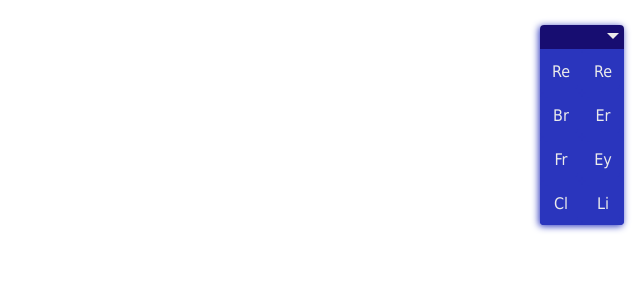
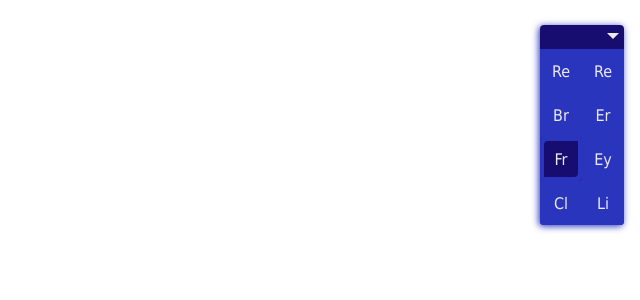
Before and after one commit to timmalstead/realchemy, a React app: page / in a window 1280 px wide. Shown: the top 300 px of the page, without its empty margins (640-1280 px from the left). Built offline with nearby package versions, Linux system fonts and the light colour scheme.

Commit message:
adds visible tool selection to toolbar separate from drawing tool options

```diff
--- a/src/@types/jsx.d.ts
+++ b/src/@types/jsx.d.ts
@@ -4,5 +4,6 @@ declare module "react" {
   interface HTMLAttributes<T> {
     isDragging?: boolean
     isCollapsed?: boolean
+    isToolSelected?: boolean
   }
 }
--- a/src/@types/props.d.ts
+++ b/src/@types/props.d.ts
@@ -1,5 +1,5 @@
 import { MutableRefObject, SetStateAction, Dispatch } from "react"
-import { drawingOptions } from "./objects"
+import { drawingOptions, toolbarState, toolbarStateAction } from "./objects"
 
 export interface canvasLogic {
   innerWidth: number
@@ -19,4 +19,6 @@ export interface appToCanvas {
 
 export interface toolbarToTool extends appToToolbar {
   isCollapsed: boolean
+  toolbarStateObject: toolbarState
+  dispatchToolbarState: Dispatch<toolbarStateAction>
 }
--- a/src/Components/Tool/index.tsx
+++ b/src/Components/Tool/index.tsx
@@ -1,17 +1,19 @@
-import React, { FC, ReactElement, useState, useEffect } from "react"
+import React, { FC, ReactElement, useState } from "react"
 import { ToolSquare, NamePopUp } from "./style"
 import { componentOption } from "../../@types/objects"
 import { toolbarToTool } from "../../@types/props"
+import { toolbarReducerTypes } from "../../@types/literals"
 
 const Tool: FC<componentOption & toolbarToTool> = ({
   name,
+  reducerType,
   tabIndex,
   setToolOptions,
   isCollapsed,
+  toolbarStateObject,
+  dispatchToolbarState,
 }: componentOption & toolbarToTool): ReactElement => {
   const [nameModal, showNameModal] = useState<boolean>(false)
-
-  useEffect(() => () => clearTimeout(timeout), [])
 
   let timeout: number
 
@@ -29,7 +31,11 @@ const Tool: FC<componentOption & toolbarToTool> = ({
     <ToolSquare
       onMouseEnter={startCountdown}
       onMouseLeave={clearCountdown}
+      onClick={() =>
+        dispatchToolbarState({ type: reducerType as toolbarReducerTypes })
+      }
       tabIndex={tabIndex}
+      isToolSelected={toolbarStateObject[reducerType as toolbarReducerTypes]}
     >
       {nameModal ? <NamePopUp>{name}</NamePopUp> : null}
       <span>{name.slice(0, 2)}</span>
--- a/src/Components/Tool/style.ts
+++ b/src/Components/Tool/style.ts
@@ -1,7 +1,7 @@
 import styled from "styled-components"
 import colorTheme from "../../constants/colors"
 
-const { main, light } = colorTheme
+const { main, dark, light } = colorTheme
 
 export const ToolSquare = styled.div`
   position: relative;
@@ -13,6 +13,7 @@ export const ToolSquare = styled.div`
   align-items: center;
   user-select: none;
   cursor: default;
+  background-color: ${({ isToolSelected }) => (isToolSelected ? dark : main)};
   box-shadow: inset 0.25em 0.25em ${main}, inset -0.25em -0.25em ${main};
 
   :focus,
--- a/src/Components/Tool/toolComponentOptions.ts
+++ b/src/Components/Tool/toolComponentOptions.ts
@@ -1,10 +1,20 @@
 import { componentOption } from "../../@types/objects"
 import { brush, eraser, freehand, eyedropper } from "../../constants/toolTypes"
+import {
+  REFLECT_X,
+  REFLECT_Y,
+  BRUSH,
+  ERASER,
+  FREEHAND,
+  EYEDROPPER,
+  CLEAR,
+  LINE_WIDTH,
+} from "../../constants/toolbarReducerTypes"
 
 const compOptions: componentOption[] = [
   {
     name: "Reflect X",
-    reducerType: "REFLECT_X",
+    reducerType: REFLECT_X,
     tabIndex: 1,
     options: null,
     svg: color => "svg as function with a color argument",
@@ -16,7 +26,7 @@ const compOptions: componentOption[] = [
   },
   {
     name: "Reflect Y",
-    reducerType: "REFLECT_Y",
+    reducerType: REFLECT_Y,
     tabIndex: 2,
     options: null,
     svg: color => "svg as function with a color argument",
@@ -28,7 +38,7 @@ const compOptions: componentOption[] = [
   },
   {
     name: "Brush",
-    reducerType: "BRUSH",
+    reducerType: BRUSH,
     tabIndex: 3,
     options: "brush size, brush hardness, opacity",
     svg: color => "svg as function with a color argument",
@@ -50,7 +60,7 @@ const compOptions: componentOption[] = [
   },
   {
     name: "Freehand",
-    reducerType: "FREEHAND",
+    reducerType: FREEHAND,
     tabIndex: 5,
     options: "path intersection, opacity",
     svg: color => "svg as function with a color argument",
@@ -61,7 +71,7 @@ const compOptions: componentOption[] = [
   },
   {
     name: "Eyedropper",
-    reducerType: "EYEDROPPER",
+    reducerType: EYEDROPPER,
     tabIndex: 6,
     options: "area to poll",
     svg: color => "svg as function with a color argument",
@@ -73,7 +83,7 @@ const compOptions: componentOption[] = [
   },
   {
     name: "Clear",
-    reducerType: "CLEAR",
+    reducerType: CLEAR,
     tabIndex: 7,
     options: "clear color",
     svg: color => "svg as function with a color argument",
@@ -85,7 +95,7 @@ const compOptions: componentOption[] = [
   },
   {
     name: "Line Width",
-    reducerType: "LINE_WIDTH",
+    reducerType: LINE_WIDTH,
     tabIndex: 8,
     options: "width",
     svg: color => "svg as function with a color argument",
--- a/src/Components/Toolbar/index.tsx
+++ b/src/Components/Toolbar/index.tsx
@@ -24,7 +24,7 @@ const startingPosition: coords = { x: window.innerWidth - 100, y: 25 }
 const Toolbar: FC<appToToolbar> = ({
   setToolOptions,
 }: appToToolbar): ReactElement => {
-  const [toolbarState, dispatchToolbarState] = useReducer<
+  const [toolbarStateObject, dispatchToolbarState] = useReducer<
     Reducer<toolbarState, toolbarStateAction>
   >(toolbarStateReducer, initialToolbarState)
   const [isCollapsed, setIsCollapsed] = useState<boolean>(false)
@@ -43,6 +43,8 @@ const Toolbar: FC<appToToolbar> = ({
           {...options}
           setToolOptions={setToolOptions}
           isCollapsed={isCollapsed}
+          toolbarStateObject={toolbarStateObject}
+          dispatchToolbarState={dispatchToolbarState}
         />
       </Fragment>
     )
--- a/src/constants/initialDrawingOptions.ts
+++ b/src/constants/initialDrawingOptions.ts
@@ -8,7 +8,7 @@ const initOpts: drawingOptions = localStorage.savedToolOptions
   ? JSON.parse(localStorage.savedToolOptions)
   : {
       reflectX: false,
-      reflectY: true,
+      reflectY: false,
       isClear: false,
       lineWidth: 10,
       currentTool: freehand,
```
